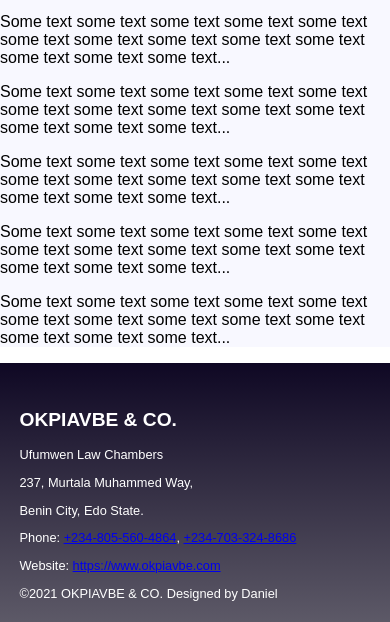
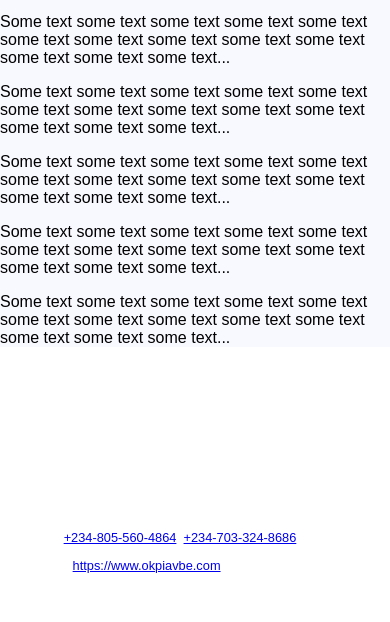
Before and after one commit to danielosazuwa/mobile, a plain HTML site: page index.html in a window 390 px wide. Shown: the part 2503-3125 px from the top of the page. Drawn offline with Linux system fonts and the light colour scheme.

Commit message:
Update mobile.css

```diff
--- a/css/mobile.css
+++ b/css/mobile.css
@@ -164,7 +164,7 @@ body {
 }
 
 footer {
-    background: linear-gradient(to top, #AAAAAA -100%, #0F0824 100%);
+    background-color: #fffff;
     color: white;
     padding: 30px 5% 2% 5%;
     width: 100%;
```
